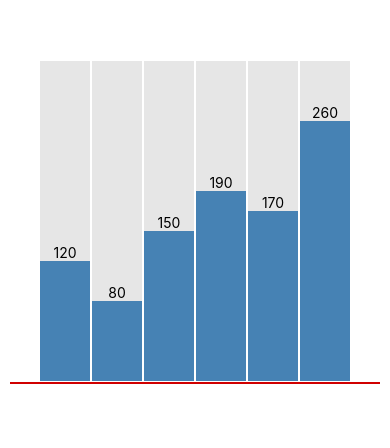
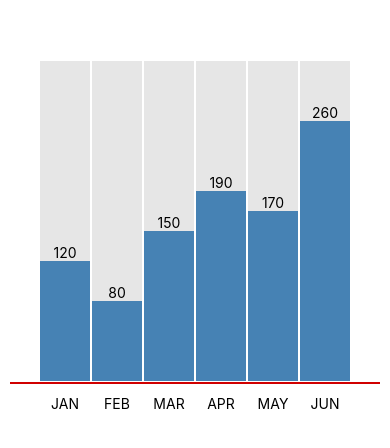
Before and after one commit to irshadvali/RNHorizontalView, a React Native app: screen / in a window 390 px wide. Shown: the top 448 px of the page. Built offline with nearby package versions, Linux system fonts and the light colour scheme.

Commit message:
month text

```diff
--- a/src/HomePage.js
+++ b/src/HomePage.js
@@ -13,6 +13,7 @@ import SingleColorHorizontoalItem from "./SingleColorHorizontoalItem";
 import DataResult from "./utils/DataResult";
 const window = Dimensions.get("window");
 import SingleHorizontalBarStyle from "./SingleHorizontalBarStyle";
+import MonthItem from "./MonthItem"
 
 // create a component
 class HomePage extends Component {
@@ -46,7 +47,8 @@ class HomePage extends Component {
           style={{
             alignItems: "center",
             justifyContent: "center",
-            alignContent: "center"
+            alignContent: "center",
+
           }}
         >
           <FlatList
@@ -77,6 +79,26 @@ class HomePage extends Component {
             )}
           />
           <View style={SingleHorizontalBarStyle.lineBorder} />
+
+          <FlatList
+            data={this.state.DataList}
+            numColumns={6}
+            keyExtractor={(item, index) => index}
+            renderItem={({ item }) => (
+              <View
+                style={{
+                  flexDirection: "column",
+                  margin: 1
+                }}
+              >
+                <View>
+                  <MonthItem
+                    monthText={item.month}
+                  />
+                </View>
+              </View>
+            )}
+          />
         </View>
       </View>
     );
--- /dev/null
+++ b/src/MonthItem.js
@@ -0,0 +1,31 @@
+//import liraries
+import React, { Component } from "react";
+import { View, Text, StyleSheet, Animated, Easing } from "react-native";
+import SingleHorizontalBarStyle from "./SingleHorizontalBarStyle";
+import PropTypes from "prop-types";
+
+// create a component
+class MonthItem extends Component {
+
+  render() {
+    return (
+      <View style={SingleHorizontalBarStyle.textContainer}>
+
+        <Text style={{width:50,  textAlign: "center"}}>{this.props.monthText}</Text>
+        </View>
+
+    );
+  }
+}
+
+//make this component available to the app
+export default MonthItem;
+
+MonthItem.propTypes = {
+  monthText: PropTypes.string,
+  textWidth:PropTypes.number
+};
+
+MonthItem.defaultProps = {
+    monthText: ""
+};
--- a/src/SingleHorizontalBarStyle.js
+++ b/src/SingleHorizontalBarStyle.js
@@ -25,7 +25,14 @@ const SingleHorizontalBarStyle = StyleSheet.create({
     left: 0,
     right: 0,
     bottom: 0
-  }
+  },
+  textContainer: {
+    flex: 1,
+    justifyContent: "center",
+    alignItems: "center",
+    backgroundColor: "#ffffff",
+    marginTop:10
+  },
 });
 
 export default SingleHorizontalBarStyle;
```
